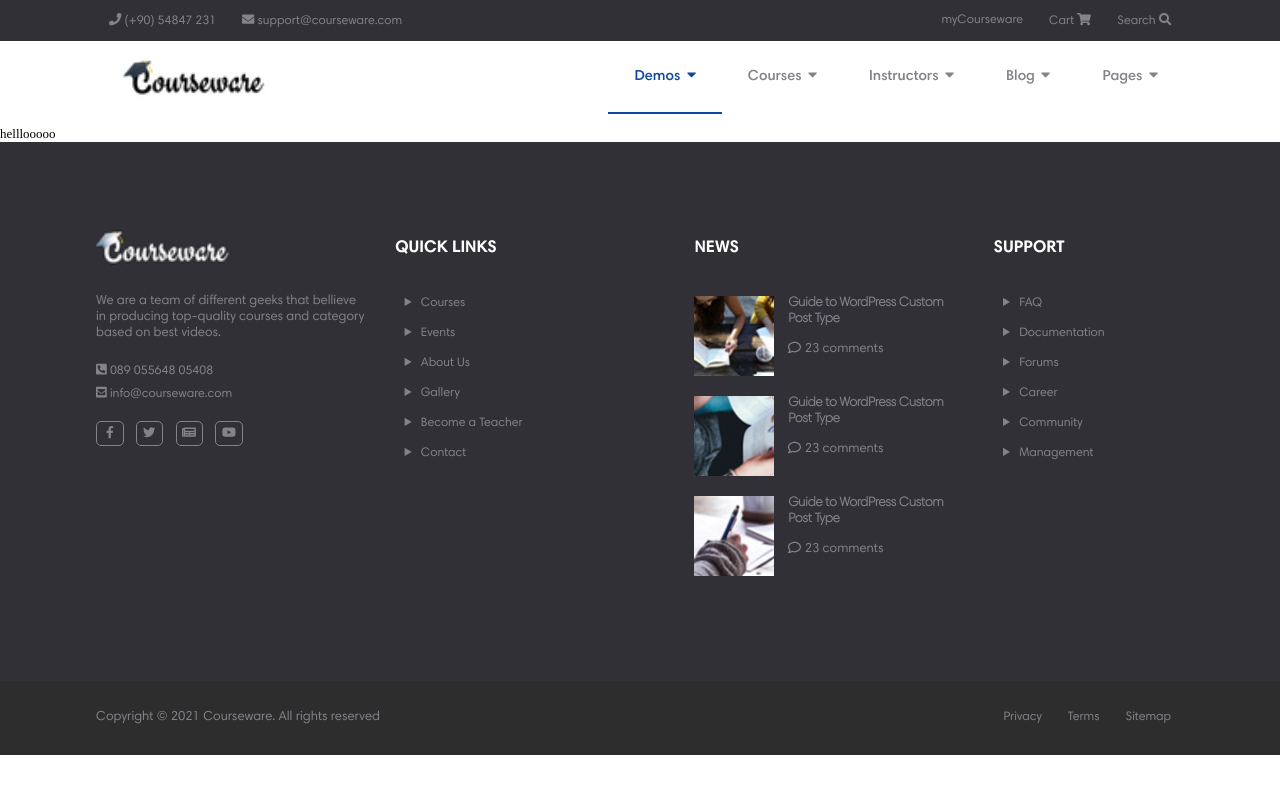
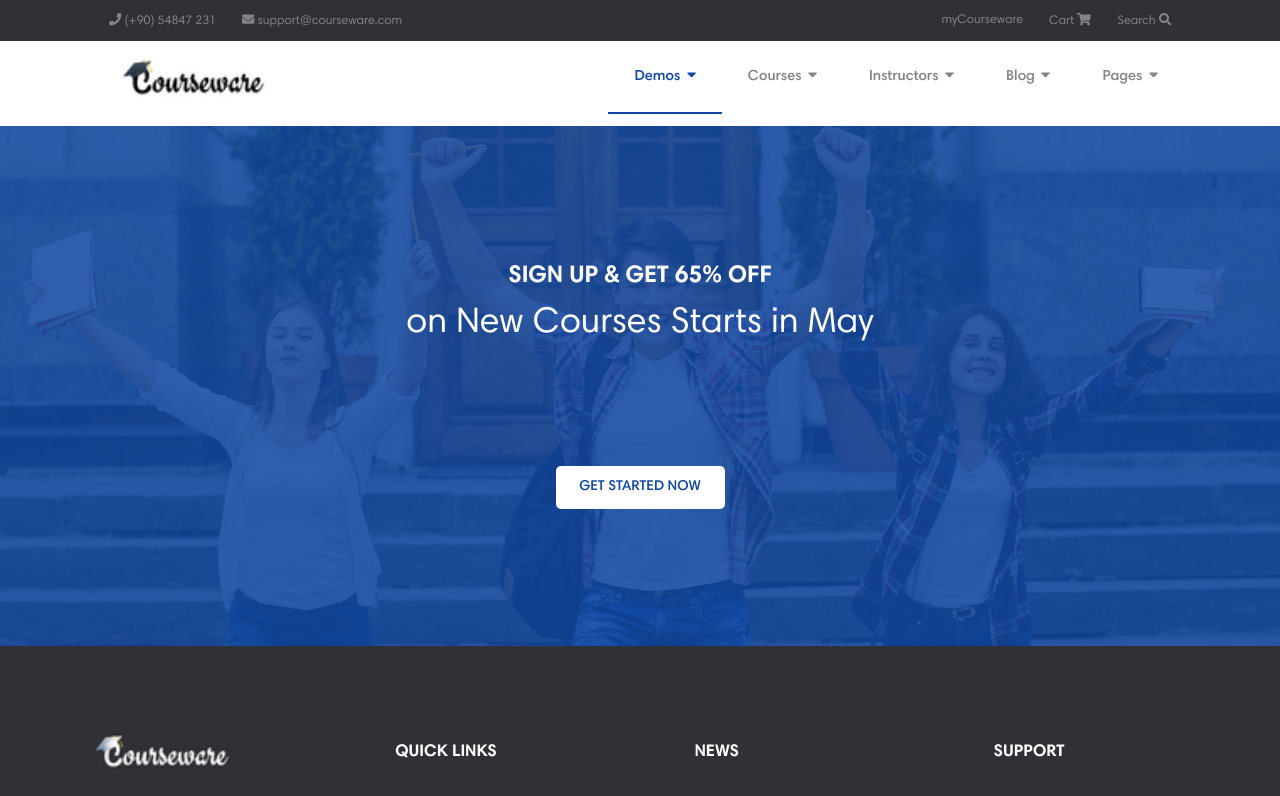
Before and after one commit to serkviseal/gunsel-coding-challenge, a React (Create React App) app: page / in a window 1280 px wide. Shown: the top 796 px of the page. Built offline with nearby package versions, Linux system fonts and the light colour scheme.

Commit message:
footer UI design

```diff
--- a/src/assets/styles/common/inherited.scss
+++ b/src/assets/styles/common/inherited.scss
@@ -0,0 +1,24 @@
+.default-btn {
+    /*
+      * Default-button css
+      */
+    background-color: $blue-color;
+    color: $white-color;
+    cursor: pointer;
+    border-radius: 5px;
+    min-width: 13rem;
+    min-height: 2.5rem;
+    padding: 1rem;
+    border: none;
+    @include flexbox;
+    @include flexalignitems(center);
+    @include flexjustifycontent(center);
+    &:focus {
+        outline: none;
+    }
+
+    &:hover {
+        background-color: $white-color;
+        color: $blue-color;
+    }
+}
--- a/src/assets/styles/common/types.scss
+++ b/src/assets/styles/common/types.scss
@@ -20,7 +20,7 @@ html {
         font-family: $font-bold;
     }
 
-    h4 {
+    h4, button {
         font-size: 1.1rem;
         font-family: $font-semi-bold;
     }
--- a/src/assets/styles/index.scss
+++ b/src/assets/styles/index.scss
@@ -7,3 +7,4 @@
 @import 'common/global';
 
 //layouts
+@import 'layouts/footer-banner';
--- /dev/null
+++ b/src/assets/styles/layouts/footer-banner.scss
@@ -0,0 +1,35 @@
+.footer-banner {
+    min-height: 65vh;
+    background-size: cover;
+    position: relative;
+    background-position: center;
+    background-repeat: no-repeat;
+    @include flexbox;
+    flex-direction: column;
+    @include flexalignitems(center);
+    @include flexjustifycontent(center);
+    box-shadow: inset 0 0 0 1000px rgba(15, 71, 162, 0.85);
+    button {
+        @extend .default-btn;
+        background-color: $white-color;
+        color: $blue-color;
+        &:hover {
+            background-color: $blue-color;
+            color: $white-color;
+        }
+    }
+    h2,
+    p {
+        color: $white-color;
+        margin: 0;
+        padding: 0;
+    }
+    h2 {
+        font-size: 1.85rem;
+        padding-bottom: 1.5vh;
+    }
+    p {
+        font-size: 2.75rem;
+        padding-bottom: 15vh;
+    }
+}
--- a/src/components/reusable/footer.js
+++ b/src/components/reusable/footer.js
@@ -1,6 +1,5 @@
 import React, { Component } from 'react';
 import { FontAwesomeIcon } from "@fortawesome/react-fontawesome";
-import { faPhone, faFacebook, faShoppingCart, faSearch } from "@fortawesome/free-solid-svg-icons";
 import logo from './../../assets/images/footer-logo.png';
 import Footer1 from './../../assets/images/footer-1.jpg';
 import Footer2 from './../../assets/images/footer-2.jpg';
--- /dev/null
+++ b/src/components/views/banner/FooterBanner.js
@@ -0,0 +1,16 @@
+import React, { Component } from 'react';
+import banner from './../../../assets/images/banner-background.jpg'
+
+export class FooterBanner extends Component {
+    render() {
+        return (
+            <div className='footer-banner' style={{backgroundImage: `url(${banner})`}}>
+                <h2>SIGN UP & GET 65% OFF</h2>
+                <p>on New Courses Starts in May</p>
+                <button>GET STARTED NOW</button>
+            </div>
+        )
+    }
+}
+
+export default FooterBanner
--- a/src/pages/home.js
+++ b/src/pages/home.js
@@ -1,11 +1,12 @@
-import React, { Component } from 'react'
-import Global from '../components/reusable/global'
+import React, { Component } from 'react';
+import Global from '../components/reusable/global';
+import FooterBanner from './../components/views/banner/FooterBanner';
 
 export class Home extends Component {
     render() {
         return (
             <Global>
-                helllooooo
+               <FooterBanner />
             </Global>
         )
     }
```
